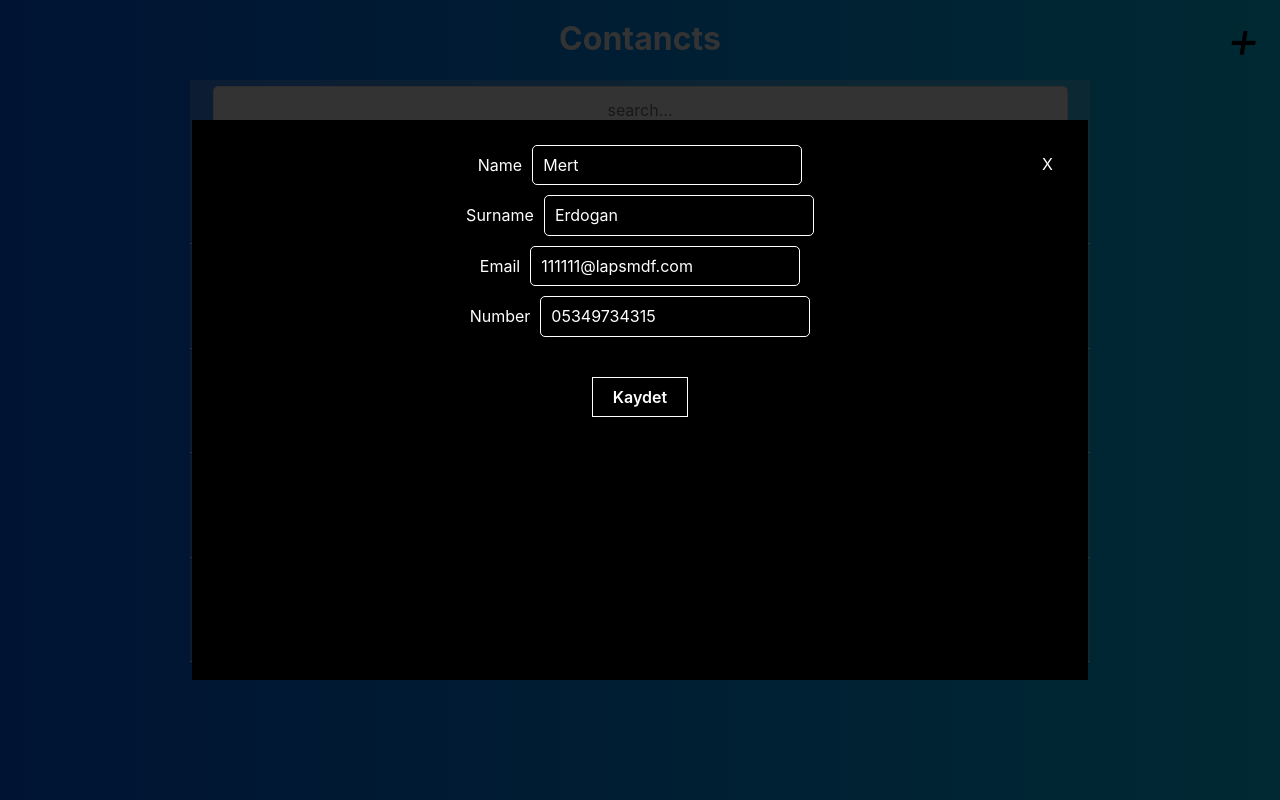
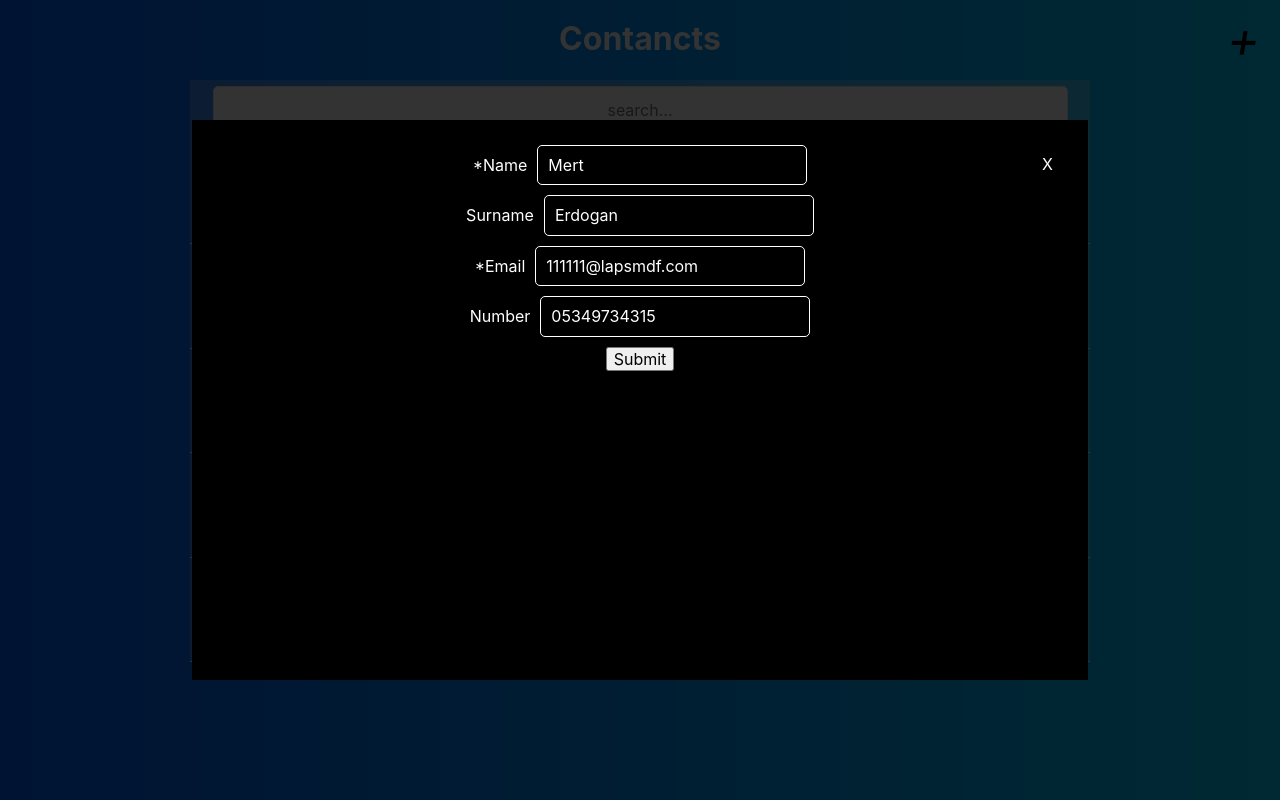
Before and after one commit to mertErdoogan/glomiltech, a React (Create React App) app: page / in a window 1280 px wide. Both pictures are taken after a click on the element 1027 px from the left and 191 px from the top of the page. Built offline with nearby package versions, Linux system fonts and the light colour scheme.

Commit message:
bug fix v4

```diff
--- a/src/App.js
+++ b/src/App.js
@@ -60,6 +60,7 @@ function App() {
   });
   const [filterValues, setFilterValues] = useState([]);
   const [dropdownControl, setDropdownControl] = useState(false);
+  const [emailValid, setEmailValid] = useState(true);
 
   const handleNewPerson = (e) => {
     setCurrentIndex(null);
@@ -75,6 +76,7 @@ function App() {
       ...cardList[e]
     });
     setModalCont(true);
+    setEmailValid(false);
   }
 
   const handleModalFormSubmit = (e) => {
@@ -88,14 +90,29 @@ function App() {
       setCardList([...tempArr]);
     }
     setModalCont(false);
+    setEmailValid(true);
   }
 
   const handleModalInput = (evt) => {
     const value = evt.target.value;
-    setPersonControl({
-      ...personControl,
-      [evt.target.name]: value
-    });
+    let mailReg;
+    if (evt.target.name === 'email') {
+      mailReg = /^\w+([\.-]?\w+)*@\w+([\.-]?\w+)*(\.\w{2,3})+$/.test(evt.target.value);
+    }
+    if (mailReg === true ) {
+      setPersonControl({
+        ...personControl,
+        [evt.target.name]: value
+      });
+      setEmailValid(false);
+    } else if(evt.target.name !== undefined) {
+      setPersonControl({
+        ...personControl,
+        [evt.target.name]: value
+      });
+    } else {
+      setEmailValid(true);
+    }
   }
 
   const handleDelete = (e) => {
@@ -116,7 +133,7 @@ function App() {
       )
     });
     setFilterValues([...result]);
-    if(result.length > 0 && e.value.length > 0) {
+    if (result.length > 0 && e.value.length > 0) {
       setDropdownControl(true);
     } else {
       setDropdownControl(false);
@@ -139,6 +156,7 @@ function App() {
         handleFilter={handleFilter}
         dropdownControl={dropdownControl}
         filterValues={filterValues}
+        emailValid={emailValid}
       />
     </div>
   );
--- a/src/Components/DirectoryComponents/CustomModalComponent.js
+++ b/src/Components/DirectoryComponents/CustomModalComponent.js
@@ -1,15 +1,15 @@
 import React from 'react'
 
 export default function CustomModalComponent(props) {
-    const {setModalCont, updateState, handleModalFormSubmit, handleModalInput} = props;
+    const {setModalCont, updateState, handleModalFormSubmit, handleModalInput, emailValid} = props;
     return (
         <div className="modal-root">
             <div className="modal-wrapper">
                 <div className="modal-container">
-                    <form >
+                    <form onSubmit={() => {handleModalFormSubmit()}}>
                         <div className="custom-input">
-                            <label htmlFor="">Name
-                                <input name="firstname" onChange={(e) => handleModalInput(e)} type="text" defaultValue={updateState && updateState.firstname}/>
+                            <label htmlFor="">*Name
+                                <input name="firstname" required onChange={(e) => handleModalInput(e)} type="text" defaultValue={updateState && updateState.firstname}/>
                             </label>
                         </div>
                         <div className="custom-input">
@@ -18,8 +18,8 @@ export default function CustomModalComponent(props) {
                             </label>
                         </div>
                         <div className="custom-input">
-                            <label htmlFor="">Email
-                                <input name="email" onChange={(e) => handleModalInput(e)} type="mail" defaultValue={updateState && updateState.email}/>
+                            <label htmlFor="">*Email
+                                <input name="email" required onChange={(e) => handleModalInput(e)} type="mail" defaultValue={updateState && updateState.email}/>
                             </label>
                         </div>
                         <div className="custom-input">
@@ -27,9 +27,10 @@ export default function CustomModalComponent(props) {
                                 <input name="number" onChange={(e) => handleModalInput(e)} type="number" defaultValue={updateState && updateState.number}/>
                             </label>
                         </div>
+                        <input type="submit" className={`sub-btn ${emailValid ? '' : 'active'}`} />
                     </form>
-                    <div onClick={() => {handleModalFormSubmit()}} className="btn-submit">Kaydet</div>
-                    <div onClick={() => setModalCont(false)} className="close-icon">X</div>
+                    {/* <div onClick={() => {handleModalFormSubmit()}} className="btn-submit">Kaydet</div> */}
+                    <div onClick={() => setModalCont(false)} className={`close-icon`}>X</div>
                 </div>
             </div>
         </div>
--- a/src/Components/SearchComponent.js
+++ b/src/Components/SearchComponent.js
@@ -14,21 +14,13 @@ export default function SearchComponent(props) {
                                     {
                                         filterValues && filterValues.map((item, index) => <div key={index} className="directory-item">
                                             <div className="left-block">
-                                                <p>AT</p>
+                                                <p>{item.firstname && item.firstname.charAt(0).toUpperCase()}{item.surname && item.surname.charAt(0).toUpperCase()}</p>
                                             </div>
                                             <div className="right-block">
                                                 <p className="name">Name: {item.firstname}</p>
                                                 <p>Surname: {item.surname}</p>
                                                 <p>E-Mail: {item.email}</p>
                                                 <p className="number">Number: {item.number}</p>
-                                            </div>
-                                            <div className="option-block">
-                                                <div className="option-item">
-                                                    <p>2</p>
-                                                </div>
-                                                <div className="option-item">
-                                                    <p>2</p>
-                                                </div>
                                             </div>
                                         </div>)
                                     }
--- a/src/Containers/HomePageContainer.js
+++ b/src/Containers/HomePageContainer.js
@@ -15,7 +15,8 @@ export default function HomePageContainer(props) {
         handleDelete,
         handleFilter,
         dropdownControl,
-        filterValues } = props;
+        filterValues,
+        emailValid } = props;
     return (
         <div className="home-root">
             <div className="home-wrapper">
@@ -29,6 +30,7 @@ export default function HomePageContainer(props) {
                             updateState={updateState}
                             modalCont={modalCont}
                             setModalCont={setModalCont}
+                            emailValid={emailValid}
                         />
                     }
                 </div>
--- a/src/assets/css/components/_modal.scss
+++ b/src/assets/css/components/_modal.scss
@@ -35,8 +35,10 @@
                         &:focus {
                             outline: none;
                         }
+
                     }
                 }
+
             }
             .btn-submit {
                 border: 1px solid $white;
@@ -45,7 +47,7 @@
                 cursor: pointer;
                 margin-top: 30px;
                 font-weight: 600;
-                transition: all .7s cubic-bezier(0.075, 0.82, 0.165, 1);
+                transition: all 0.7s cubic-bezier(0.075, 0.82, 0.165, 1);
                 &:hover {
                     background-color: $white;
                     color: #000;
--- a/src/assets/css/components/_search.scss
+++ b/src/assets/css/components/_search.scss
@@ -41,3 +41,14 @@
         }
     }
 }
+
+
+.sub-btn {
+    opacity: 0.5;
+    pointer-events: none;
+
+    &.active {
+        opacity: 1;
+        pointer-events: unset;
+    }
+}
```
